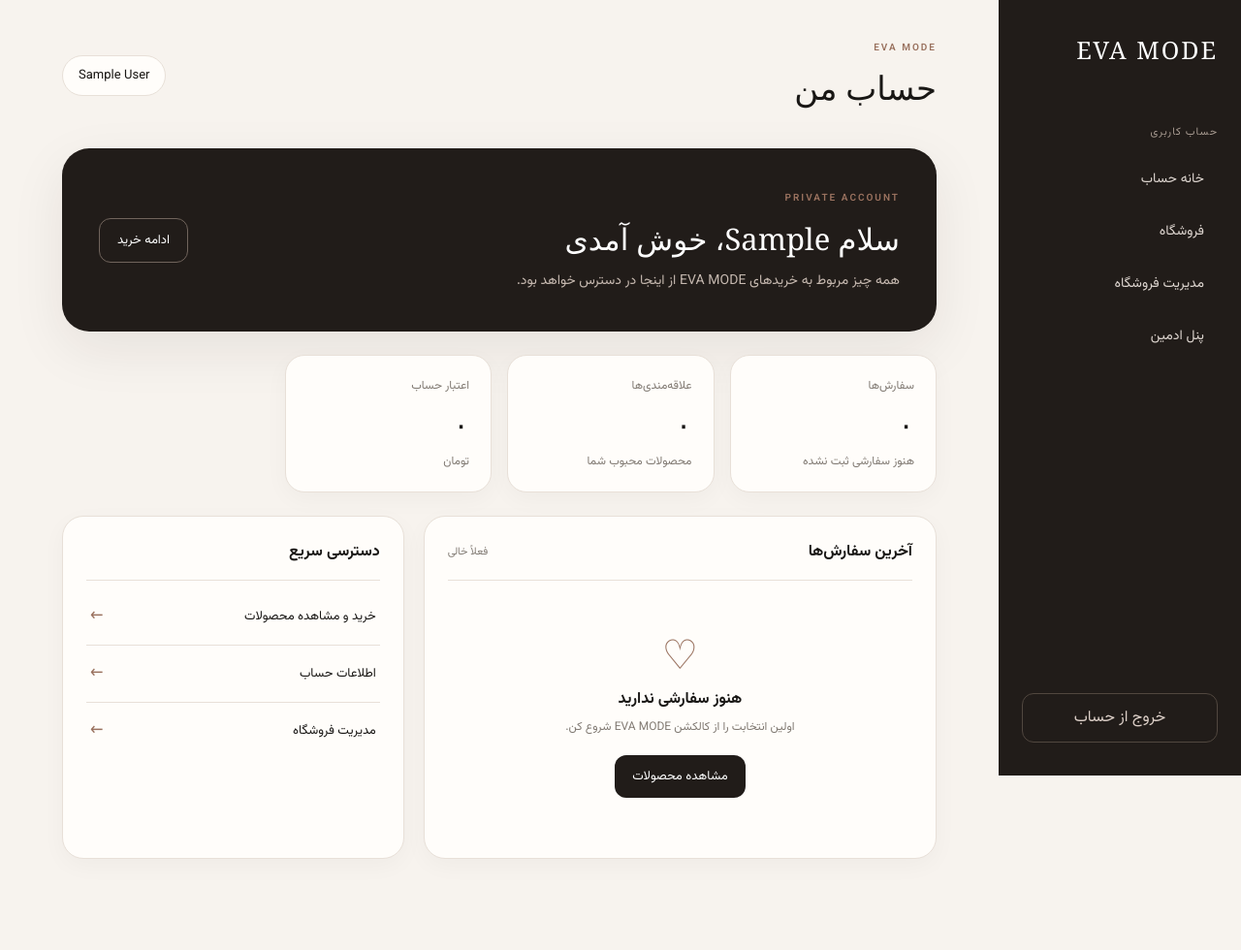
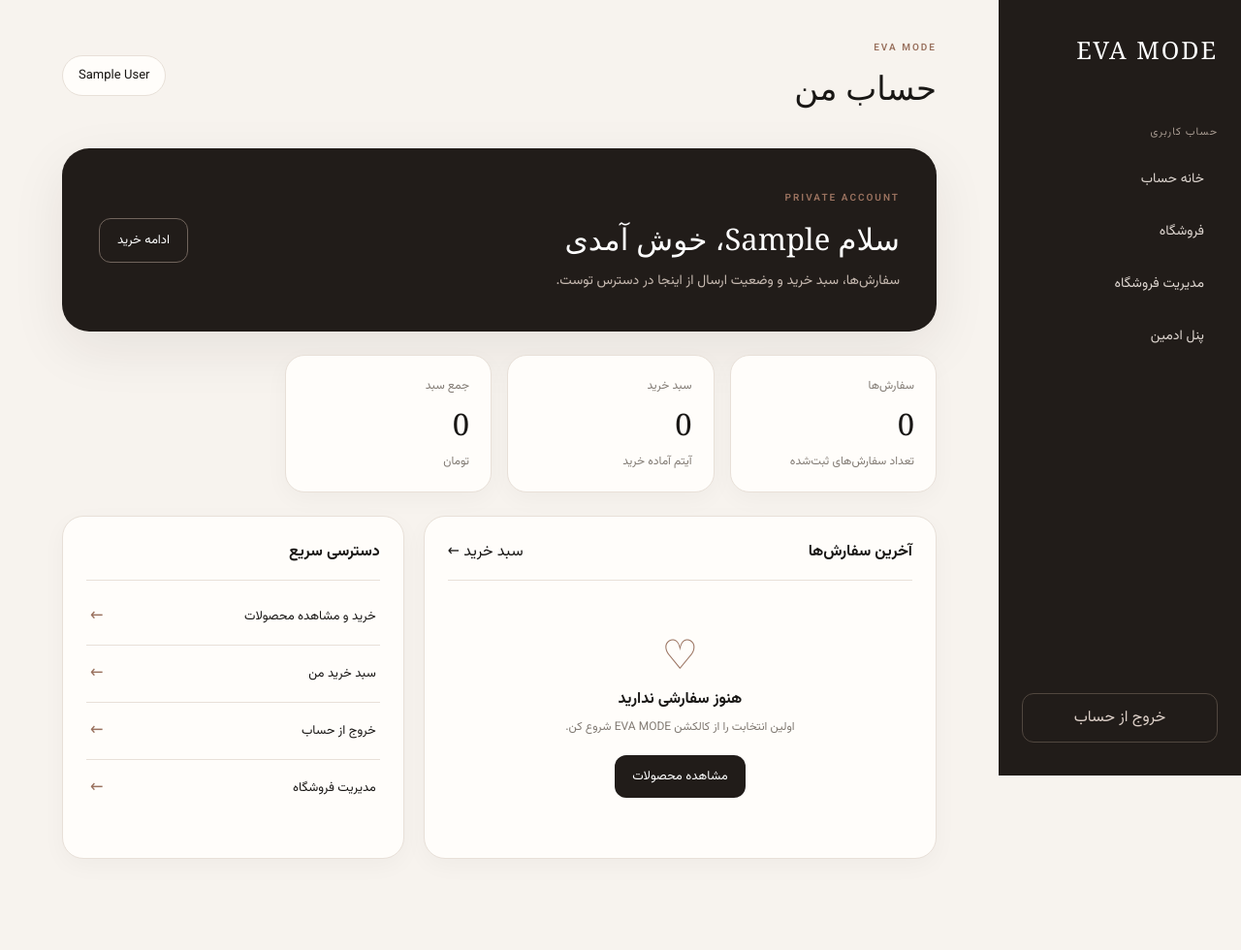
Before and after one commit to evamode29/eva-mode, a Django app: page /account/ in a window 1280 px wide. Shown: the whole page at 97% size. Run offline with Django 5.2, Linux system fonts and the light colour scheme; the visitor is signed in with stand-in values (Sample User, id 1); data that the repository does not hold is empty.

Commit message:
Complete customer dashboard interface

```diff
--- a/templates/dashboard/customer.html
+++ b/templates/dashboard/customer.html
@@ -2,17 +2,10 @@
 {% block title %}حساب من | EVA MODE{% endblock %}
 {% block heading %}حساب من{% endblock %}
 {% block content %}
-<section class="welcome-panel">
-  <div><span class="eyebrow">PRIVATE ACCOUNT</span><h2>سلام {{ request.user.first_name|default:request.user.username }}، خوش آمدی</h2><p>همه چیز مربوط به خریدهای EVA MODE از اینجا در دسترس خواهد بود.</p></div>
-  <a class="outline-btn" href="/shop/">ادامه خرید</a>
-</section>
-<div class="stat-grid">
-  <article class="stat-card"><span>سفارش‌ها</span><strong>۰</strong><small>هنوز سفارشی ثبت نشده</small></article>
-  <article class="stat-card"><span>علاقه‌مندی‌ها</span><strong>۰</strong><small>محصولات محبوب شما</small></article>
-  <article class="stat-card"><span>اعتبار حساب</span><strong>۰</strong><small>تومان</small></article>
-</div>
+<section class="welcome-panel"><div><span class="eyebrow">PRIVATE ACCOUNT</span><h2>سلام {{ request.user.first_name|default:request.user.username }}، خوش آمدی</h2><p>سفارش‌ها، سبد خرید و وضعیت ارسال از اینجا در دسترس توست.</p></div><a class="outline-btn" href="/shop/">ادامه خرید</a></section>
+<div class="stat-grid"><article class="stat-card"><span>سفارش‌ها</span><strong>{{ order_count }}</strong><small>تعداد سفارش‌های ثبت‌شده</small></article><article class="stat-card"><span>سبد خرید</span><strong>{{ cart_count }}</strong><small>آیتم آماده خرید</small></article><article class="stat-card"><span>جمع سبد</span><strong>{{ cart_total|floatformat:0 }}</strong><small>تومان</small></article></div>
 <div class="dashboard-grid">
-  <section class="panel"><div class="panel-head"><h3>آخرین سفارش‌ها</h3><span>فعلاً خالی</span></div><div class="empty-state"><div class="empty-icon">♡</div><h4>هنوز سفارشی ندارید</h4><p>اولین انتخابت را از کالکشن EVA MODE شروع کن.</p><a href="/shop/" class="primary-btn">مشاهده محصولات</a></div></section>
-  <section class="panel"><div class="panel-head"><h3>دسترسی سریع</h3></div><div class="quick-list"><a href="/shop/">خرید و مشاهده محصولات <b>←</b></a><a href="/account/">اطلاعات حساب <b>←</b></a><a href="/management/">مدیریت فروشگاه <b>←</b></a></div></section>
+<section class="panel"><div class="panel-head"><h3>آخرین سفارش‌ها</h3><a href="{% url 'customer:cart' %}">سبد خرید ←</a></div>{% if orders %}<div class="order-list">{% for order in orders %}<a class="order-card" href="{% url 'customer:order_detail' order.id %}"><div><strong>{{ order.number }}</strong><small>{{ order.created_at|date:'Y/m/d - H:i' }}</small></div><span class="status status-{{ order.status }}">{{ order.get_status_display }}</span><b>{{ order.total|floatformat:0 }} تومان</b></a>{% endfor %}</div>{% else %}<div class="empty-state"><div class="empty-icon">♡</div><h4>هنوز سفارشی ندارید</h4><p>اولین انتخابت را از کالکشن EVA MODE شروع کن.</p><a href="/shop/" class="primary-btn">مشاهده محصولات</a></div>{% endif %}</section>
+<section class="panel"><div class="panel-head"><h3>دسترسی سریع</h3></div><div class="quick-list"><a href="/shop/">خرید و مشاهده محصولات <b>←</b></a><a href="{% url 'customer:cart' %}">سبد خرید من <b>←</b></a><a href="/account/logout/" onclick="event.preventDefault(); document.getElementById('logout-form').submit();">خروج از حساب <b>←</b></a>{% if request.user.is_staff %}<a href="/management/">مدیریت فروشگاه <b>←</b></a>{% endif %}</div><form id="logout-form" method="post" action="{% url 'customer:logout' %}">{% csrf_token %}</form></section>
 </div>
 {% endblock %}
```
